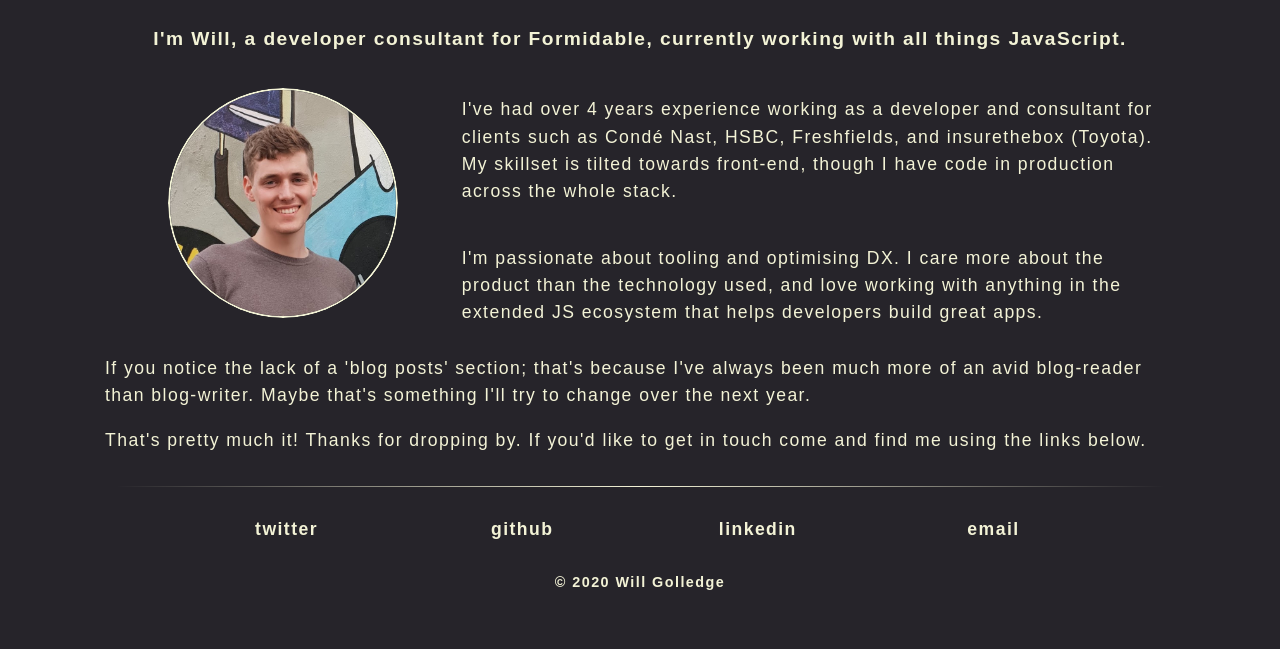
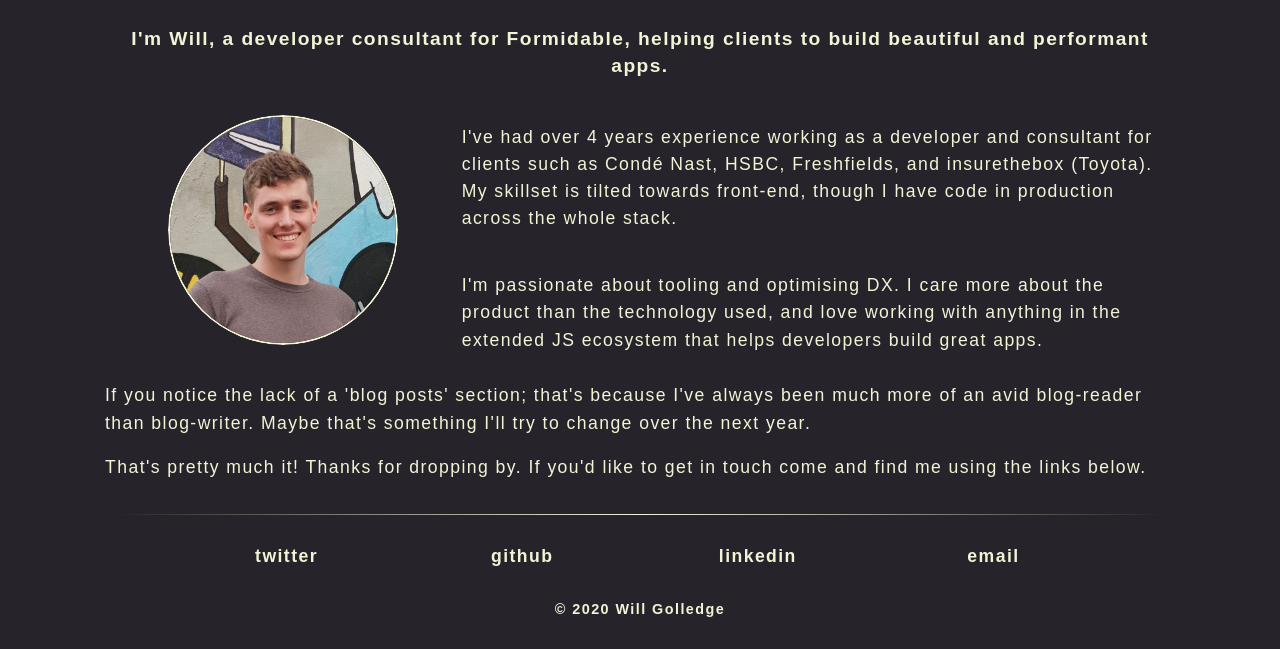
Before and after one commit to wgolledge/willg.dev_OLD, a Gatsby site: page / in a window 1280 px wide. Shown: the part 211-860 px from the top of the page. Before the commit the page ends 833 px from the top, so only its background shows below. Built offline with nearby package versions, Linux system fonts and the light colour scheme; Gatsby itself is replaced by a stand-in of ours.

Commit message:
Update intro.tsx

```diff
--- a/src/components/intro.tsx
+++ b/src/components/intro.tsx
@@ -23,8 +23,7 @@ const Intro = () => (
   <IntroWrapper>
     <Hi>Hi 👋 welcome to my site!</Hi>
     <StyledH2>
-      I&apos;m Will, a developer consultant for Formidable, currently working
-      with all things JavaScript.
+      I&apos;m Will, a developer consultant for Formidable, helping clients to build beautiful and performant apps.
     </StyledH2>
   </IntroWrapper>
 );
```
